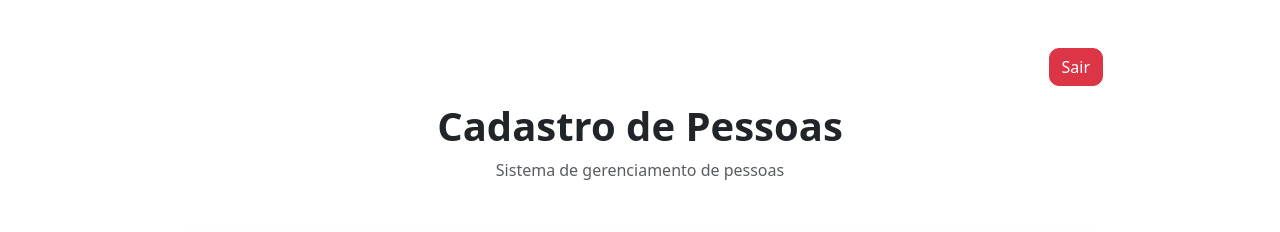
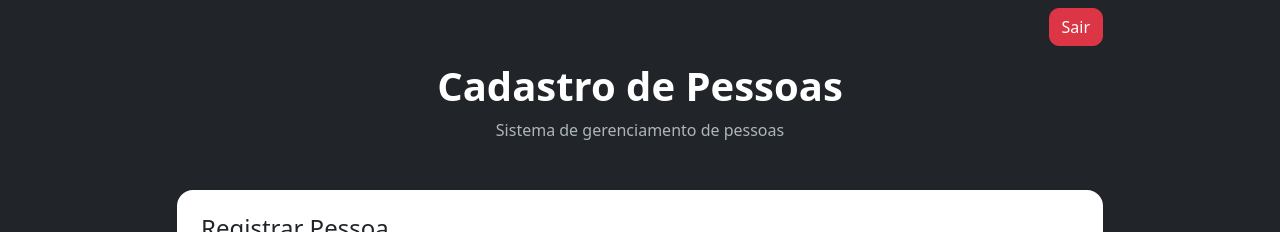
Before and after one commit to destruidorhake/Teste-Desenvolvimento-2026, an Angular app in the folder Frontend Angular/: page /home in a window 1280 px wide. Shown: the top 232 px of the page. Built offline with nearby package versions, Linux system fonts and the light colour scheme; no server answers; sample sign-in values are in the browser's storage.

Commit message:
atualizando_componentes

```diff
--- a/Frontend Angular/src/app/components/home/home.html
+++ b/Frontend Angular/src/app/components/home/home.html
@@ -1,4 +1,5 @@
-<div class="container py-5">
+<div class="bg-dark min-vh-100 d-flex flex-column justify-content-center">
+  <div class="container pessoas">
     <div class="row justify-content-center">
       <div class="col-lg-10">
 
@@ -13,7 +14,7 @@
 
         <!-- Título e descrição -->
         <div class="text-center mb-5">
-        <h1 class="fw-bold">Cadastro de Pessoas</h1>
+          <h1 class="fw-bold text-white">Cadastro de Pessoas</h1>
           <p class="text-muted">
             Sistema de gerenciamento de pessoas
           </p>
@@ -22,7 +23,7 @@
         <!-- FORMULÁRIO -->
         <form #personForm="ngForm">
           <div class="card shadow-sm border-0 mb-5">
-          <div class="card-body p-4">
+            <div class="card-body p-4" >
               <h4 class="mb-4">Registrar Pessoa</h4>
               <div class="row">
 
@@ -66,7 +67,7 @@
                   <input type="text" class="form-control" name="document" [(ngModel)]="person.document" [maxlength]="getDocumentMaxLength()" minlength="5"
                           #document="ngModel" required [placeholder]="getDocumentPlaceholder() "(input)="formatDocument()" [class.is-invalid]="document.invalid && document.touched"/>
                   <div class="invalid-feedback">
-                  Documento inválido
+                    Documento inválido!
                   </div>
                 </div>
                 <!-- Fim Documento -->
@@ -76,7 +77,7 @@
                   <label class="form-label">E-mail</label>
                   <input type="email"class="form-control"name="email"[(ngModel)]="person.email"#email="ngModel"required email [class.is-invalid]="email.invalid && email.touched">
                   <div class="invalid-feedback">
-                  E-mail inválido
+                    E-mail inválido!
                   </div>
                 </div>
 
@@ -144,3 +145,5 @@
       </div>
     </div>
   </div>
+
+</div>
--- a/Frontend Angular/src/app/components/home/home.scss
+++ b/Frontend Angular/src/app/components/home/home.scss
@@ -14,3 +14,16 @@ body {
 .btn {
   border-radius: 10px;
 }
+.text-muted {
+  color: #adb5bd !important;
+}
+
+.fundo{
+  background-color: #343a40;
+  height: 100dvh;
+  width: 100dvw;
+}
+
+.pessoas{
+  padding-top: 1dvh;
+}
--- a/Frontend Angular/src/app/pages/login/login.html
+++ b/Frontend Angular/src/app/pages/login/login.html
@@ -1,3 +1,4 @@
+<div class="bg-dark">
   <div class="container vh-100 d-flex align-items-center justify-content-center">
     <div class="card shadow border-0 p-4" style="width: 400px;">
 
@@ -34,3 +35,5 @@
     </div>
 
   </div>
+
+</div>
```
Lines whose indentation alone changed are shown as unchanged.
